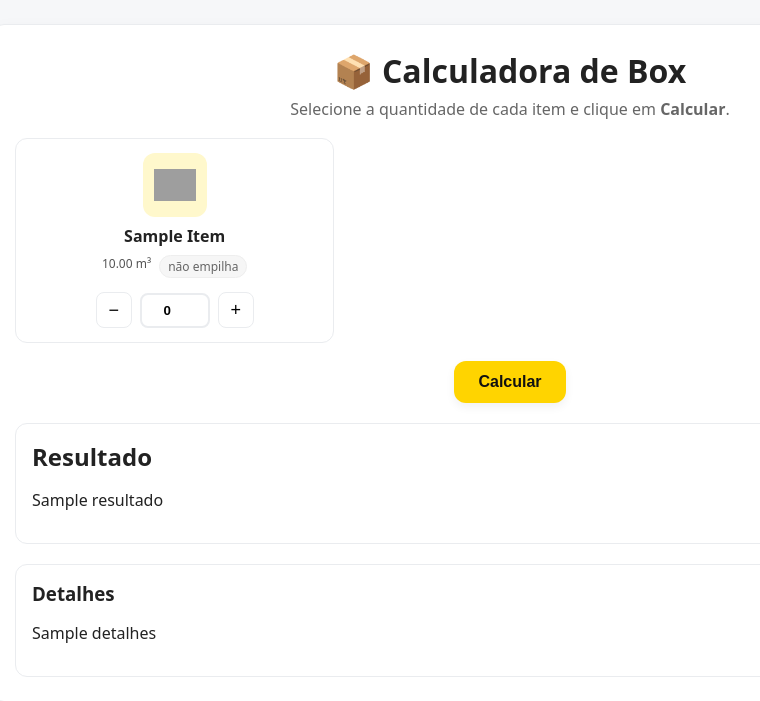
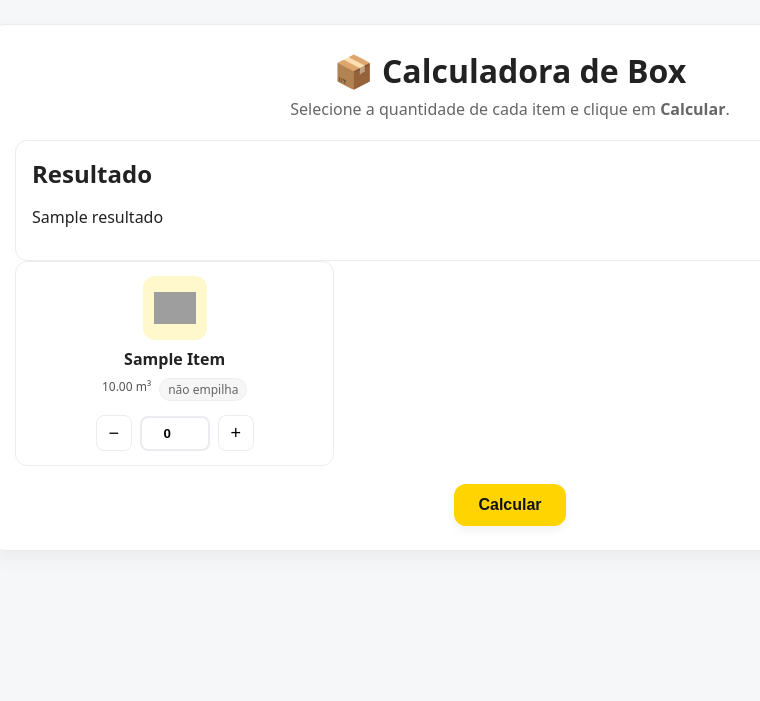
Before and after one commit to alexmlr/Calculadora-YLW, a Flask app: template templates/index.html in a window 1280 px wide. Shown: the top 701 px of the page, without its empty margins (130-890 px from the left). Run offline with Flask 3, Linux system fonts and the light colour scheme; the template is opened without the code that fills it: most values are stand-ins (such as "Sample title", 1, 10 or a date in 2020); parts of the project's set-up code (start-up, migrations or seed data) failed here and were passed over; grey boxes are pictures that could not be loaded.

Commit message:
remove bloco de detalhes da interface

```diff
--- a/app.py
+++ b/app.py
@@ -219,7 +219,7 @@ def index():
         else:
             resultado_html = "❌ Nenhum box disponível atende ao volume/altura com empilhamento respeitando a altura do box."
 
-    return render_template("index.html", itens=itens_ui, resultado=resultado_html, detalhes=detalhes_html)
+    return render_template("index.html", itens=itens_ui, resultado=resultado_html)
 
 # ===========================
 # Run
--- a/templates/index.html
+++ b/templates/index.html
@@ -10,6 +10,14 @@
   <div class="container">
     <h1>📦 Calculadora de Box</h1>
     <p class="hint">Selecione a quantidade de cada item e clique em <b>Calcular</b>.</p>
+
+    {% if resultado %}
+      <div class="result">
+        <h2>Resultado</h2>
+        <p>{{ resultado|safe }}</p>
+      </div>
+    {% endif %}
+
 
     <form method="POST" class="form-grid">
       <div class="grid">
@@ -42,19 +50,6 @@
       </div>
     </form>
 
-    {% if resultado %}
-      <div class="result">
-        <h2>Resultado</h2>
-        <p>{{ resultado|safe }}</p>
-      </div>
-    {% endif %}
-
-    {% if detalhes %}
-      <div class="details">
-        <h3>Detalhes</h3>
-        <p>{{ detalhes|safe }}</p>
-      </div>
-    {% endif %}
   </div>
 
   <script>
```
